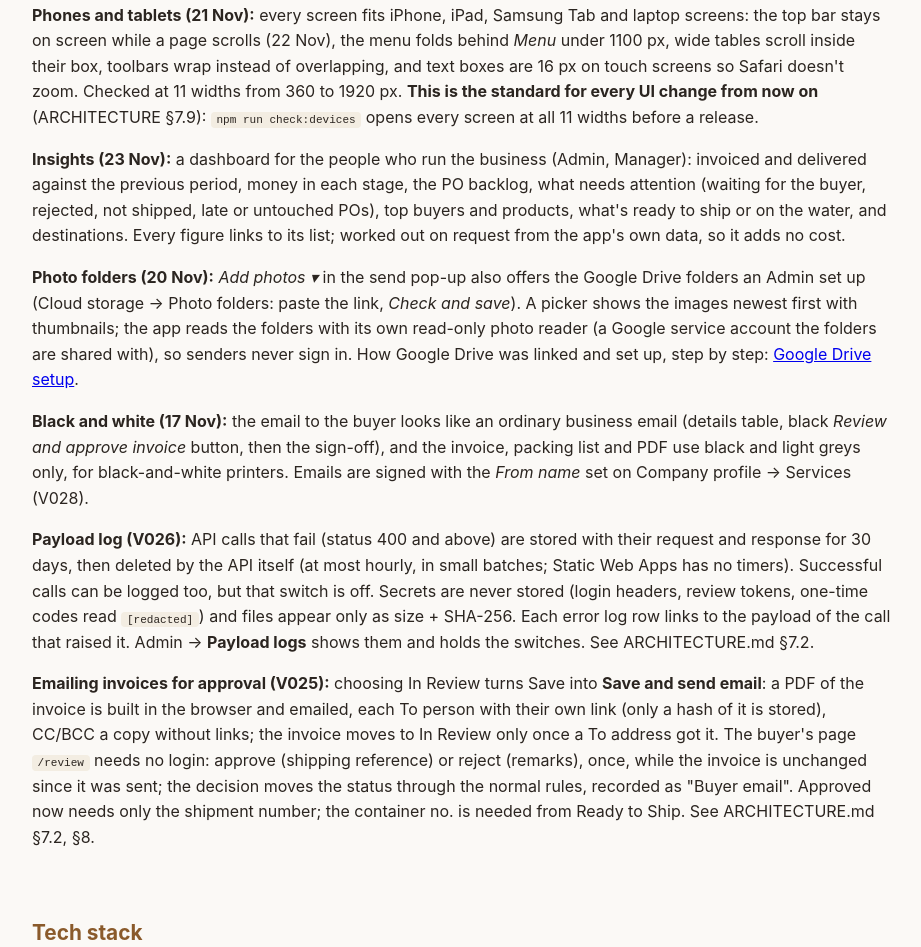
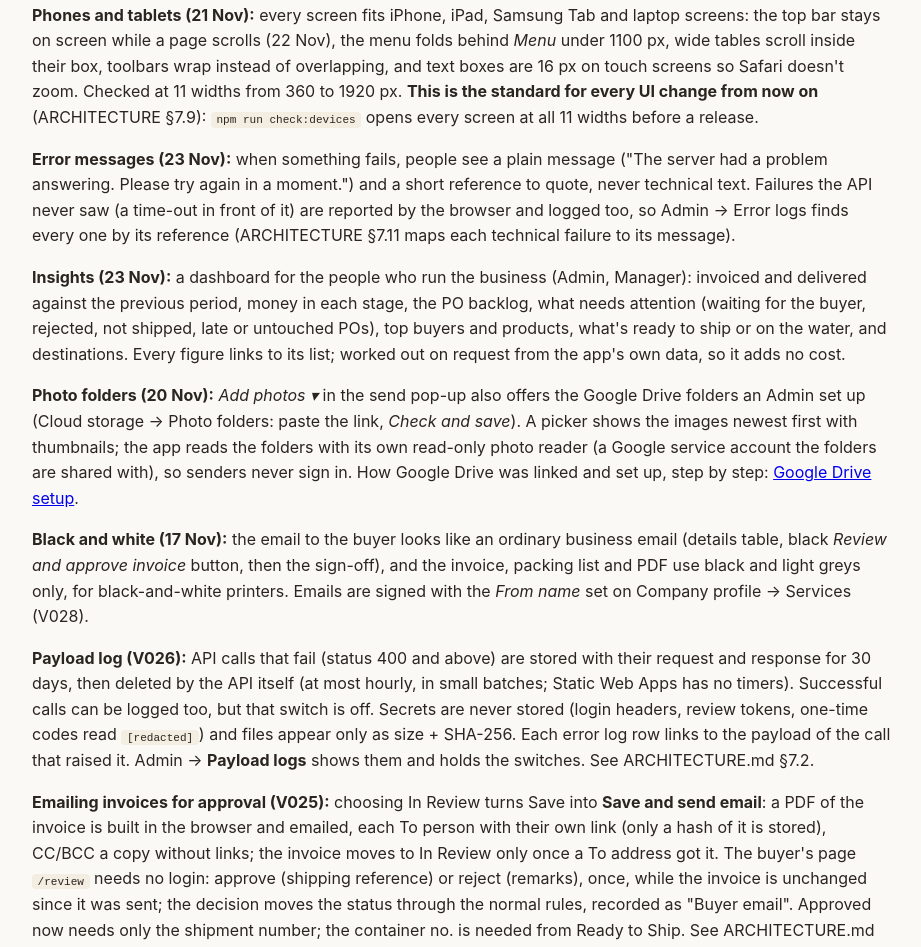
Before and after one commit to shriyaminingindustriesgroup/ShriyaMiningIndustries_Docs, a plain HTML site: page index.html in a window 1280 px wide. Shown: the part 5823-6770 px from the top of the page, without its empty margins (178-1099 px from the left). Drawn offline with Linux system fonts and the light colour scheme.

Commit message:
Docs: §7.11 error messages, technical failure -> code -> business message -> who logs it; checklist rule
Co-Authored-By: Claude Opus 5.5 <noreply@anthropic.com>

```diff
--- a/index.html
+++ b/index.html
@@ -397,6 +397,7 @@ flowchart LR
   overlapping, and text boxes are 16 px on touch screens so Safari doesn't zoom. Checked at 11 widths from 360 to 1920 px.
   <strong>This is the standard for every UI change from now on</strong> (ARCHITECTURE §7.9): <code>npm run check:devices</code>
   opens every screen at all 11 widths before a release.</p>
+  <p><strong>Error messages (23 Nov):</strong> when something fails, people see a plain message ("The server had a problem answering. Please try again in a moment.") and a short reference to quote, never technical text. Failures the API never saw (a time-out in front of it) are reported by the browser and logged too, so Admin → Error logs finds every one by its reference (ARCHITECTURE §7.11 maps each technical failure to its message).</p>
   <p><strong>Insights (23 Nov):</strong> a dashboard for the people who run the business (Admin, Manager): invoiced and delivered against the previous period, money in each stage, the PO backlog, what needs attention (waiting for the buyer, rejected, not shipped, late or untouched POs), top buyers and products, what's ready to ship or on the water, and destinations. Every figure links to its list; worked out on request from the app's own data, so it adds no cost.</p>
   <p><strong>Photo folders (20 Nov):</strong> <em>Add photos ▾</em> in the send pop-up also offers the Google Drive
   folders an Admin set up (Cloud storage → Photo folders: paste the link, <em>Check and save</em>). A picker shows the
```
Also changed, not shown: 1 other file.
